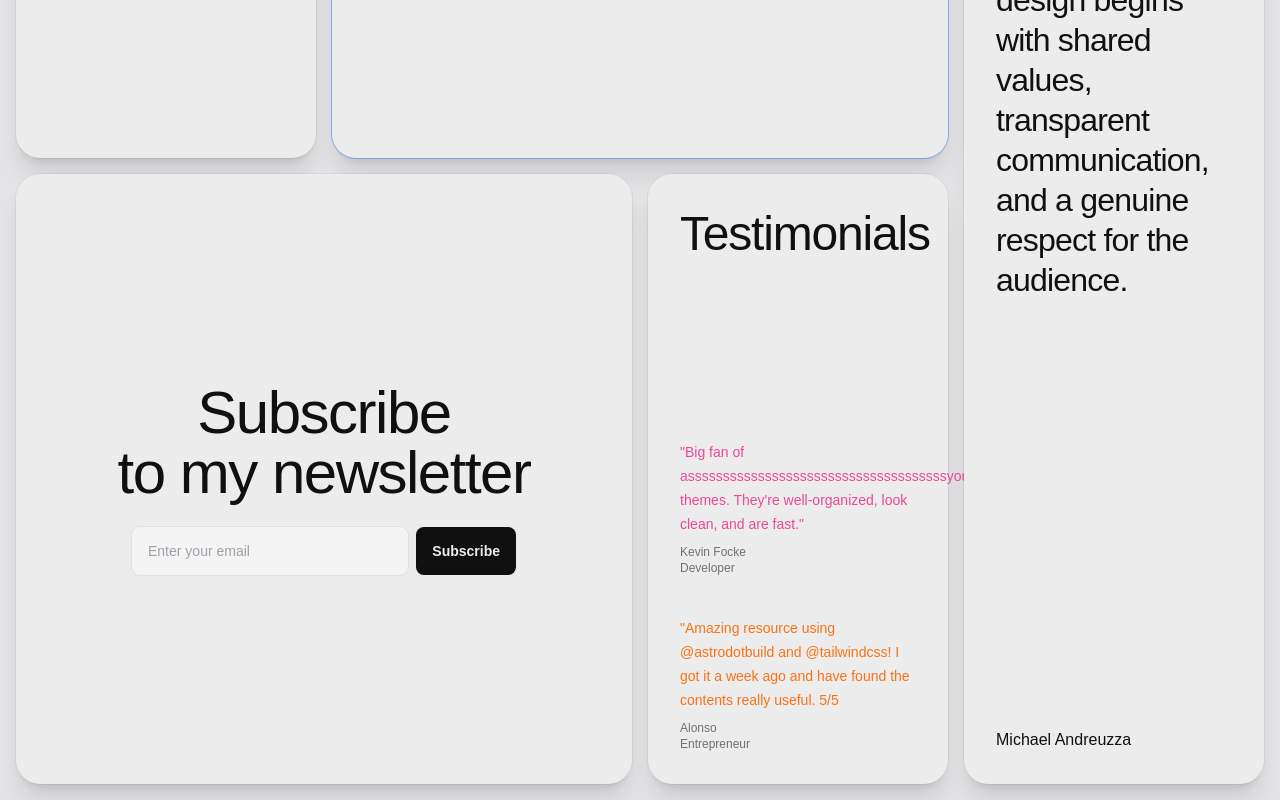
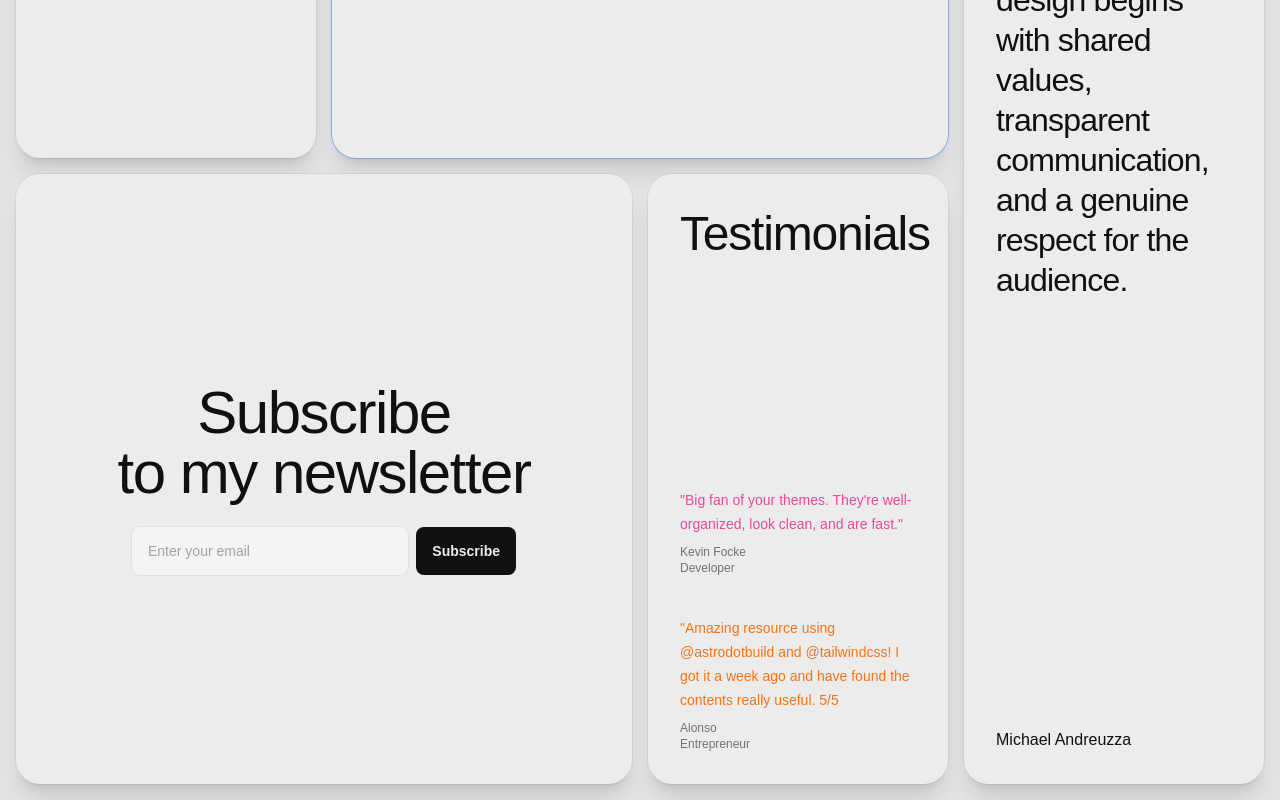
Before and after one commit to Sebastian-411/portfolio, a React (Create React App) app: page / in a window 1280 px wide. Shown: the part 1842-2642 px from the top of the page. Built offline with nearby package versions, Linux system fonts and the light colour scheme; a web font is replaced by a local one.

Commit message:
chore: Remove unnecessary repeated characters in Content.js

```diff
--- a/src/app/components/Content.js
+++ b/src/app/components/Content.js
@@ -63,8 +63,8 @@ export default function Content() {
             <div className="md:grid md:grid-cols-2 gap-6 lg:grid-cols-1">
               <div className="mt-4">
                 <p className="text-sm text-pink-500 dark:text-pink-400">
-                  "Big fan of asssssssssssssssssssssssssssssssssssssyour themes.
-                  They're well-organized, look clean, and are fast."
+                  "Big fan of your themes. They're well-organized, look clean,
+                  and are fast."
                 </p>
                 <p className="text-xs mt-2 text-zinc-500">
                   <span className="block text-xs">Kevin Focke</span>
```
